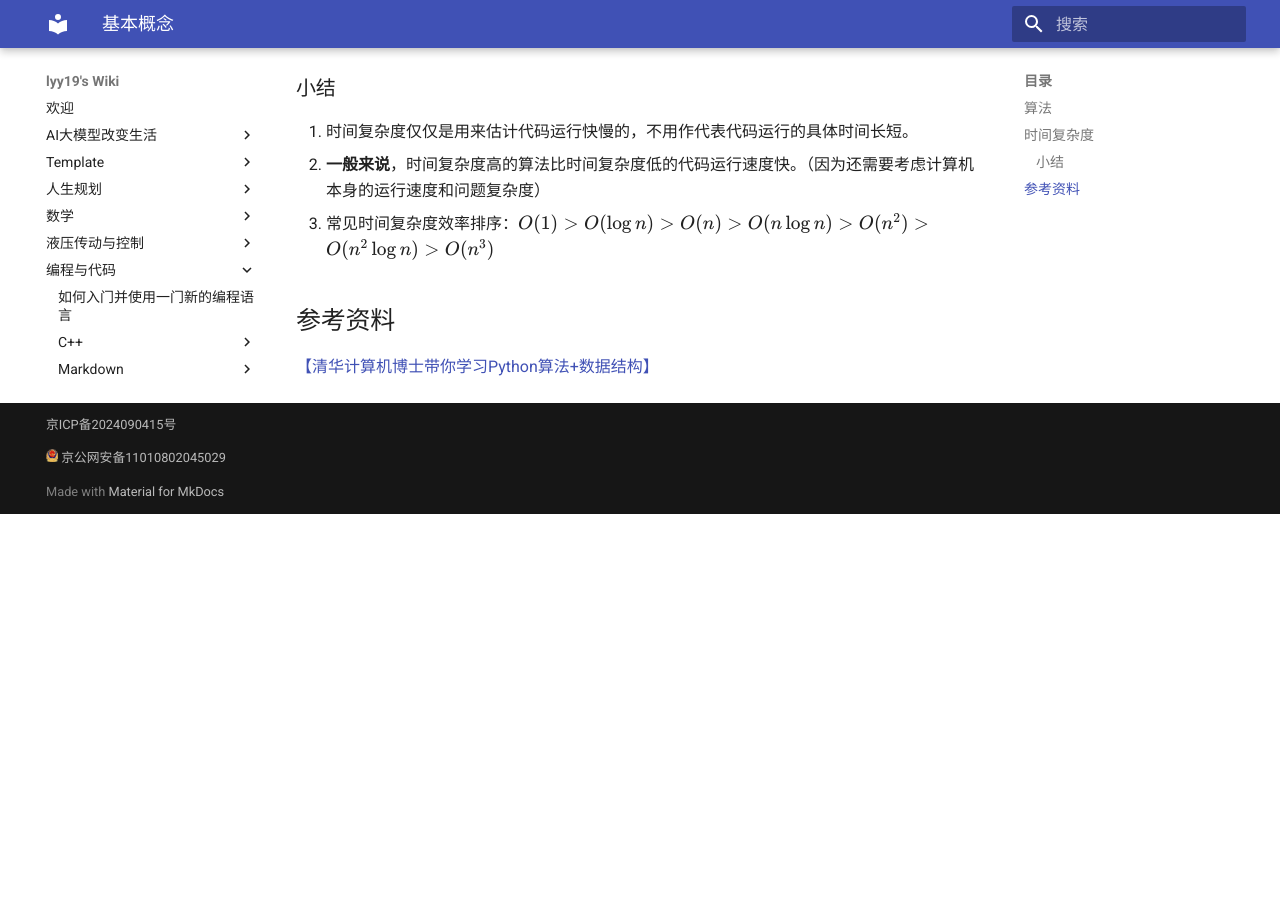
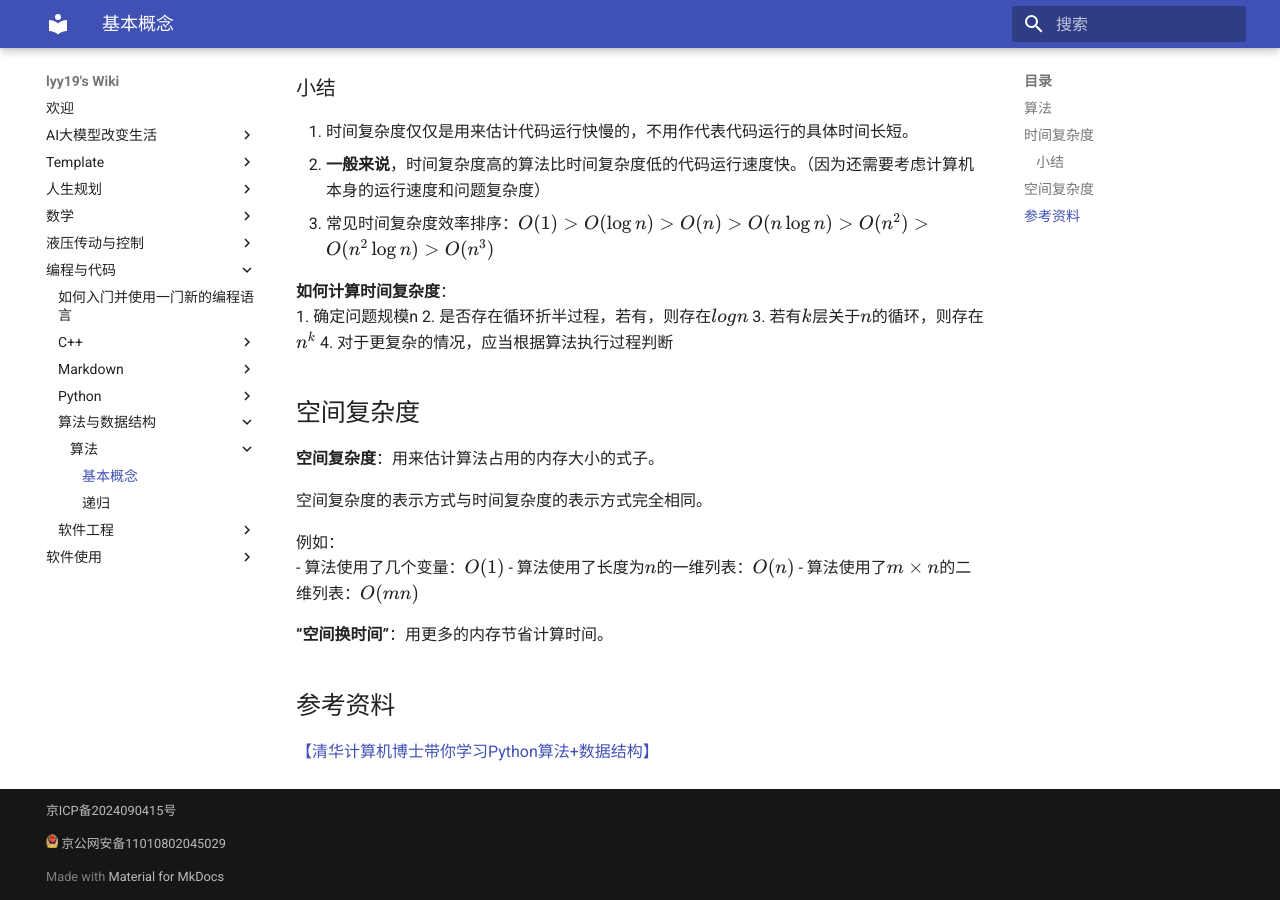
Before and after one commit to lyy1119/lyy1119.github.io, an MkDocs documentation site: the page built from docs/编程与代码/算法与数据结构/算法/basicConcept.md, in a window 1280 px wide and 900 px high, scrolled down 1237 px. Built offline with MkDocs 1.6.1 and Material for MkDocs 9.7.7, drawn with Linux system fonts in a browser that asks for light colours; before the commit the page ends 1751 px from its top, so only the background shows below that.

Commit message:
write exp

```diff
--- a/docs/编程与代码/算法与数据结构/算法/basicConcept.md
+++ b/docs/编程与代码/算法与数据结构/算法/basicConcept.md
@@ -50,6 +50,24 @@
 2. **一般来说**，时间复杂度高的算法比时间复杂度低的代码运行速度快。（因为还需要考虑计算机本身的运行速度和问题复杂度）
 3. 常见时间复杂度效率排序：\(O(1)>O(\log n)>O(n)>O(n\log n)>O(n^2)>O(n^2 \log n)>O(n^3)\)
 
+**如何计算时间复杂度**：
+1. 确定问题规模n
+2. 是否存在循环折半过程，若有，则存在\(log n\)
+3. 若有\(k\)层关于\(n\)的循环，则存在\( n^k \)
+4. 对于更复杂的情况，应当根据算法执行过程判断
+
+## 空间复杂度
+
+**空间复杂度**：用来估计算法占用的内存大小的式子。
+
+空间复杂度的表示方式与时间复杂度的表示方式完全相同。
+
+例如：
+- 算法使用了几个变量：\( O(1) \)
+- 算法使用了长度为\( n \)的一维列表：\( O(n) \)
+- 算法使用了\( m \times n \)的二维列表：\( O(mn) \)
+
+**“空间换时间”**：用更多的内存节省计算时间。
 
 ## 参考资料
 
--- /dev/null
+++ b/docs/编程与代码/算法与数据结构/算法/recursion.md
@@ -0,0 +1,6 @@
+# 递归
+
+## 递归的两个特点
+
+1. 调用自身
+2. 结束条件（边界条件）
```
